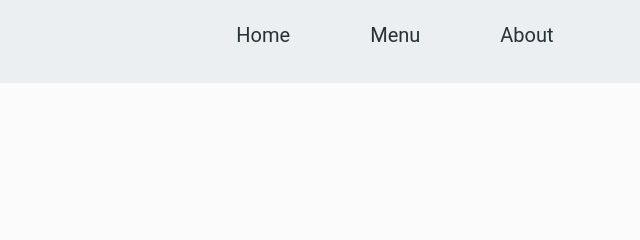
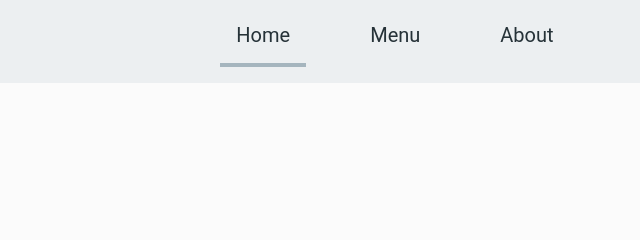
Before and after one commit to catalinbroinas/restaurant-page, a plain HTML site: page index.html in a window 1280 px wide. Shown: the top 240 px of the page, 359-999 px from the left. Drawn offline with Linux system fonts and the light colour scheme.

Commit message:
Implement setActiveNavbarButton(): set active item

```diff
--- a/css/style.css
+++ b/css/style.css
@@ -51,10 +51,12 @@ body {
     transition: border-bottom .3s ease;
 }
 
-.nav-item:hover {
-    border-bottom: 0.3rem solid #607D8B;
+.nav-item.active {
+    border-bottom: 0.3rem solid rgba(96, 125, 139, 0.5);
 }
-.nav-item.active {
+
+.nav-item:hover,
+.nav-item.active:hover {
     border-bottom: 0.3rem solid #607D8B;
 }
 
--- a/main.js
+++ b/main.js
@@ -290,13 +290,30 @@ function UI() {
         }
     };
 
+    const setActiveNavbarButton = (getActiveItem) => {
+        const navItems = document.querySelectorAll('.nav-item');
+        const setActiveItem = document.querySelector(`#${getActiveItem}`);
+
+        navItems.forEach((button) => {
+            if (button.classList.contains('active')) {
+                button.classList.remove('active');
+            }
+        });
+
+        if (setActiveItem) {
+            setActiveItem.classList.add('active');
+        }
+    };
+
     const displayHomePage = () => {
         cleanPageContent();
 
+        setActiveNavbarButton('home-btn');
         pageContent.appendChild((0,_home__WEBPACK_IMPORTED_MODULE_0__.displayHome)());
     };
 
     const displayInitialContent = () => {
+        setActiveNavbarButton('home-btn');
         pageContent.appendChild((0,_home__WEBPACK_IMPORTED_MODULE_0__.displayHome)());
     };
 
@@ -332,6 +349,7 @@ function UI() {
         const aboutDescription = about.createDescription();
 
         cleanPageContent();
+        setActiveNavbarButton('about-btn');
 
         pageContent.appendChild(aboutWrapper);
         aboutWrapper.appendChild(aboutImage);
@@ -350,6 +368,7 @@ function UI() {
         const menuDescription = menu.createDescription(descTitle, descText);
 
         cleanPageContent();
+        setActiveNavbarButton('menu-btn');
 
         pageContent.appendChild(menuWrapper);
         menuWrapper.appendChild(menuDescription);
```
Also changed, not shown: 1 other file.
